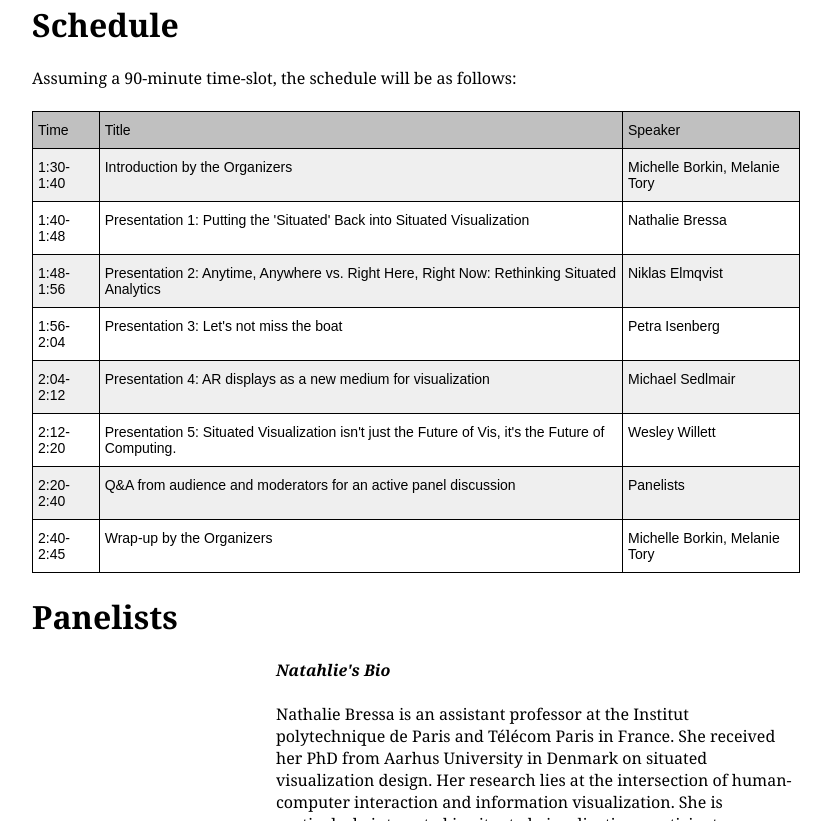
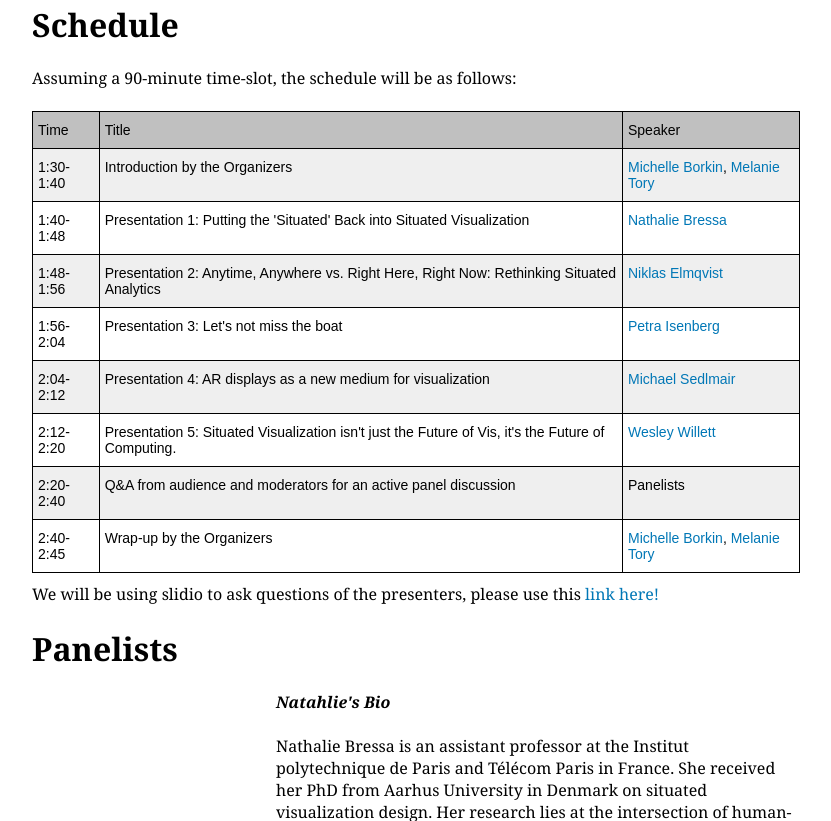
Before and after one commit to situatedVis/Vis2024, a plain HTML site: page index.html in a window 1280 px wide. Shown: the part 859-1680 px from the top of the page, without its empty margins (224-1055 px from the left). Drawn offline with Linux system fonts and the light colour scheme.

Commit message:
Make additional adjustments that were requested

```diff
--- a/index.html
+++ b/index.html
@@ -27,7 +27,7 @@
         <div id="central-body">
             <ul>
                 <li><strong>When:</strong> Thursday, October 17, 2024, 1:30 PM – 2:45 PM EDT (UTC-4) </li>
-                <li><strong>Where:</strong> VIS 2024 - TradeWinds Island Grand Beach Resort in St. Pete Beach, Florida </li>
+                <li><strong>Where:</strong> VIS 2024 - The Hilton Tampa Downtown (211 N Tampa St, Tampa, FL 33602) </li>
                 <li><strong>Contact Us:</strong> m.borkin@northeastern.edu, m.tory@northeastern.edu </li>
             </ul>
 
@@ -73,32 +73,32 @@
                             <tr>
                                 <td class="tg-kftd">1:30-1:40</td>
                                 <td class="tg-kftd">Introduction by the Organizers</td>
-                                <td class="tg-kftd">Michelle Borkin, Melanie Tory</td>
+                                <td class="tg-kftd"><a href="https://www.khoury.northeastern.edu/home/borkin/">Michelle Borkin</a>, <a href="https://vis.khoury.northeastern.edu/people/Melanie-Tory/">Melanie Tory</a></td>
                             </tr>
                             <tr>
                                 <td class="tg-ycr8">1:40-1:48</td>
                                 <td class="tg-ycr8">Presentation 1: Putting the 'Situated' Back into Situated Visualization</td>
-                                <td class="tg-ycr8">Nathalie Bressa</td>
+                                <td class="tg-ycr8"><a href="https://scholar.google.com/citations?hl=en&user=H12w2vgAAAAJ&view_op=list_works&sortby=pubdate">Nathalie Bressa</a></td>
                             </tr>
                             <tr>
                                 <td class="tg-kftd">1:48-1:56</td>
                                 <td class="tg-kftd">Presentation 2: Anytime, Anywhere vs. Right Here, Right Now: Rethinking Situated Analytics</td>
-                                <td class="tg-kftd">Niklas Elmqvist</td>
+                                <td class="tg-kftd"><a href="https://cs.au.dk/~elm/">Niklas Elmqvist</a></td>
                             </tr>
                             <tr>
                                 <td class="tg-ycr8">1:56-2:04</td>
                                 <td class="tg-ycr8">Presentation 3: Let's not miss the boat</td>
-                                <td class="tg-ycr8">Petra Isenberg</td>
+                                <td class="tg-ycr8"><a href="https://petra.isenberg.cc/wiki/pmwiki.php?n=AboutMe.MyResume">Petra Isenberg</a></td>
                             </tr>
                             <tr>
                                 <td class="tg-kftd">2:04-2:12</td>
                                 <td class="tg-kftd">Presentation 4: AR displays as a new medium for visualization</td>
-                                <td class="tg-kftd">Michael Sedlmair</td>
+                                <td class="tg-kftd"><a href="https://visvar.github.io/members/michael_sedlmair.html">Michael Sedlmair</a></td>
                             </tr>
                             <tr>
                                 <td class="tg-ycr8">2:12-2:20</td>
                                 <td class="tg-ycr8">Presentation 5: Situated Visualization isn't just the Future of Vis, it's the Future of Computing.</td>
-                                <td class="tg-ycr8">Wesley Willett</td>
+                                <td class="tg-ycr8"><a href="https://www.wjwillett.net/">Wesley Willett</a></td>
                             </tr>
                             <tr>
                                 <td class="tg-kftd">2:20-2:40 </td>
@@ -108,11 +108,14 @@
                             <tr>
                                 <td class="tg-ycr8">2:40-2:45</td>
                                 <td class="tg-ycr8">Wrap-up by the Organizers</td>
-                                <td class="tg-ycr8">Michelle Borkin, Melanie Tory</td>
+                                <td class="tg-ycr8"><a href="https://www.khoury.northeastern.edu/home/borkin/">Michelle Borkin</a>, <a href="https://vis.khoury.northeastern.edu/people/Melanie-Tory/">Melanie Tory</a></td>
                             </tr>
                         </tbody>
                     </table>
                 </div>
+            </div>
+            <div style="margin-top: 10px;">
+                We will be using slidio to ask questions of the presenters, please use this <a href="https://www.google.com/">link here!</a>
             </div>
             <h1>
                 Panelists
--- a/styles.css
+++ b/styles.css
@@ -84,6 +84,7 @@ header{
 
 a {
     text-decoration: none;
+    color: #0077b6;
 }
 
 .bio-img{
```
